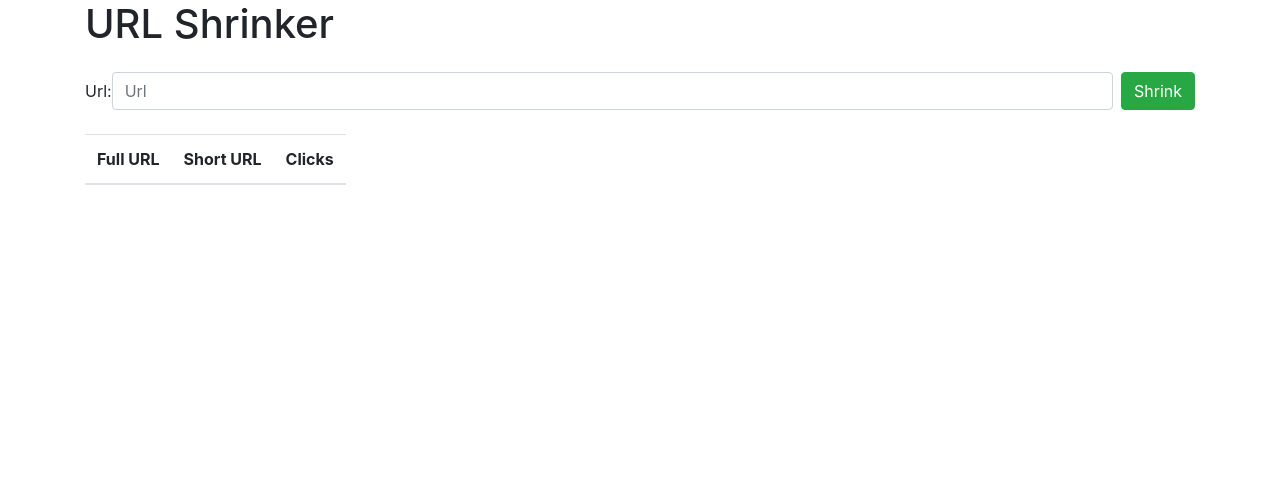
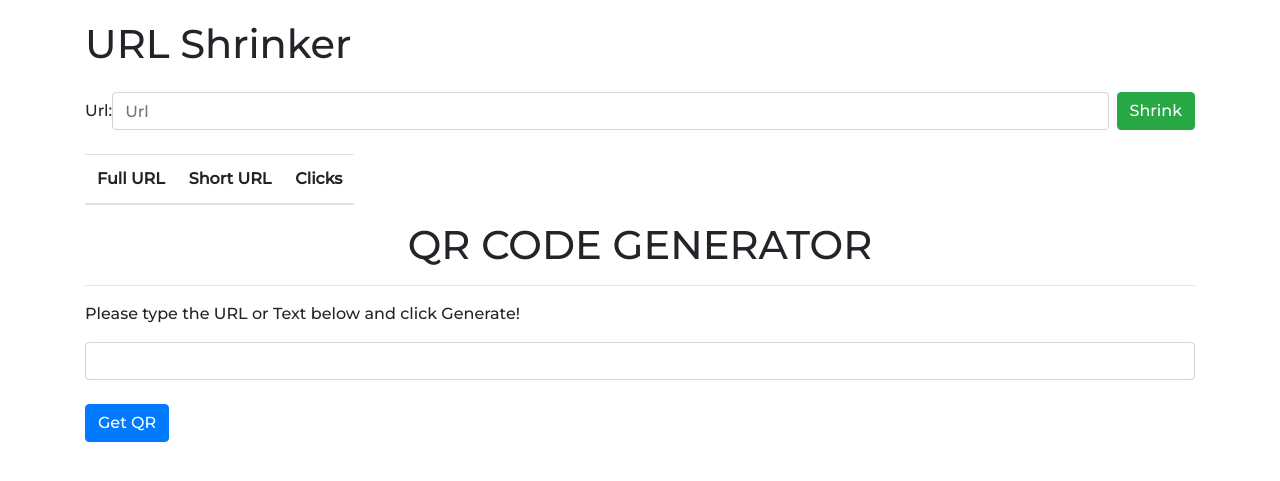
Before and after one commit to chaom543/URL, a Node server app: page / in a window 1280 px wide. Shown: the top 481 px of the page. Run offline with Node 20, Linux system fonts and the light colour scheme; data that the repository does not hold is empty; some libraries are stand-ins or nearby versions.

Commit message:
first commit

```diff
--- a/package.json
+++ b/package.json
@@ -9,10 +9,13 @@
   "author": "",
   "license": "ISC",
   "dependencies": {
+    "body-parser": "^1.20.2",
     "ejs": "^3.1.9",
     "express": "^4.18.2",
     "mongoose": "^7.1.1",
-    "shortid": "^2.2.16"
+    "qrcode": "^1.5.3",
+    "shortid": "^2.2.16",
+    "xlsx": "^0.18.5"
   },
   "devDependencies": {
     "nodemon": "^2.0.22"
--- a/server.js
+++ b/server.js
@@ -1,7 +1,9 @@
 let express = require('express')
 let mongoose = require('mongoose')
 let ShortUrl = require('./models/shortUrl')
-let app = express()
+const app = express();
+const bp = require("body-parser");
+const qr = require("qrcode");
 
 mongoose.connect('mongodb://127.0.0.1/urlShortener',{
     useNewUrlParser: true, useUnifiedTopology:true
@@ -30,4 +32,14 @@ app.get('/:shortUrl', async (request, response) => {
   response.redirect(shortUrl.full)
 })
 
+app.post("/scan", (request, response) => {
+    const url = request.body.url;
+
+    if (url.length === 0) response.send("Empty Data!");
+    qr.toDataURL(url, (err, src) => {
+        if (err) response.send("Error occured");
+
+        response.render("scan", { src });
+    });
+});
 app.listen(process.env.PORT || 5000);
--- a/views/index.ejs
+++ b/views/index.ejs
@@ -1,18 +1,23 @@
 <!DOCTYPE html>
 <html lang="en">
+
 <head>
-  <meta charset="UTF-8">
-  <meta name="viewport" content="width=device-width, initial-scale=1.0">
-  <meta http-equiv="X-UA-Compatible" content="ie=edge">
-  <link rel="stylesheet" href="https://stackpath.bootstrapcdn.com/bootstrap/4.4.1/css/bootstrap.min.css" integrity="sha384-Vkoo8x4CGsO3+Hhxv8T/Q5PaXtkKtu6ug5TOeNV6gBiFeWPGFN9MuhOf23Q9Ifjh" crossorigin="anonymous">
+    <meta charset="UTF-8" />
+    <meta name="viewport" content="width=device-width, initial-scale=1.0" />
+    <meta http-equiv="X-UA-Compatible" content="ie=edge" />
+    <link rel="stylesheet" href="https://stackpath.bootstrapcdn.com/bootstrap/4.4.1/css/bootstrap.min.css"
+        integrity="sha384-Vkoo8x4CGsO3+Hhxv8T/Q5PaXtkKtu6ug5TOeNV6gBiFeWPGFN9MuhOf23Q9Ifjh" crossorigin="anonymous" />
+    <script src="/qr-code/index.js"></script>
+    <script src="/qr-code/index2.js"></script>
     <title>Document</title>
 </head>
+
 <body>
     <div class="container">
         <h1>URL Shrinker</h1>
         <form action="/shortUrls" method="POST" class="my-4 form-inline">
             <label for="fullUrl" class="visually-hidden">Url:</label>
-      <input required placeholder="Url" type="url" name="fullUrl" id="fullUrl" class="form-control col mr-2">
+            <input required placeholder="Url" type="url" name="fullUrl" id="fullUrl" class="form-control col mr-2" />
             <button class="btn btn-success" type="submit">Shrink</button>
         </form>
 
@@ -25,15 +30,64 @@
                 </tr>
             </thead>
             <tbody>
-        <% shortUrls.forEach(shortUrl => { %>
+                <% shortUrls.forEach(shortUrl=> { %>
                     <tr>
-            <td><a href="<%= shortUrl.full %>"><%= shortUrl.full %></a></td>
-            <td><a href="<%= shortUrl.short %>"><%= shortUrl.short %></a></td>
-            <td><%= shortUrl.clicks %></td>
+                        <td><a href="<%= shortUrl.full %>">
+                                <%= shortUrl.full %>
+                            </a></td>
+                        <td><a href="<%= shortUrl.short %>">
+                                <%= shortUrl.short %>
+                            </a></td>
+                        <td>
+                            <%= shortUrl.clicks %>
+                        </td>
                     </tr>
                     <% }) %>
             </tbody>
         </table>
     </div>
+    <html lang="en">
+
+    <head>
+        <title>QR Code Generator</title>
+
+        <!-- Bootstrap CSS -->
+        <link rel="stylesheet" href="https://stackpath.bootstrapcdn.com/bootstrap/4.3.1/css/bootstrap.min.css"
+            integrity="sha384-ggOyR0iXCbMQv3Xipma34MD+dH/1fQ784/j6cY/iJTQUOhcWr7x9JvoRxT2MZw1T"
+            crossorigin="anonymous" />
+
+        <!-- Custom CSS -->
+        <style>
+            @import url("https://fonts.googleapis.com/css2?family=Montserrat:wght@500&display=swap");
+
+            * {
+                font-family: Montserrat;
+            }
+
+            body {
+                margin: 10px;
+                padding: 10px;
+            }
+        </style>
+    </head>
+
+    <body>
+        <div class="container">
+            <h1 class="text-center">QR CODE GENERATOR</h1>
+            <hr />
+            <p>Please type the URL or Text below and click Generate!</p>
+            <form class="form" action="/scan" method="post">
+                <input name="url" class="form-control" type="text" />
+                <br />
+                <button class="btn btn-primary" type="submit">Get QR</button>
+
+
+
+            </form>
+        </div>
     </body>
+
     </html>
+</body>
+
+</html>
```
Also changed, not shown: user.js (added, +12 -0 lines), views/scan.css (added, +12 -0 lines), views/scan.ejs (added, +41 -0 lines), iconmonstr-qr-code-2.png (added), 1 other file. Lines whose indentation alone changed are shown as unchanged.
